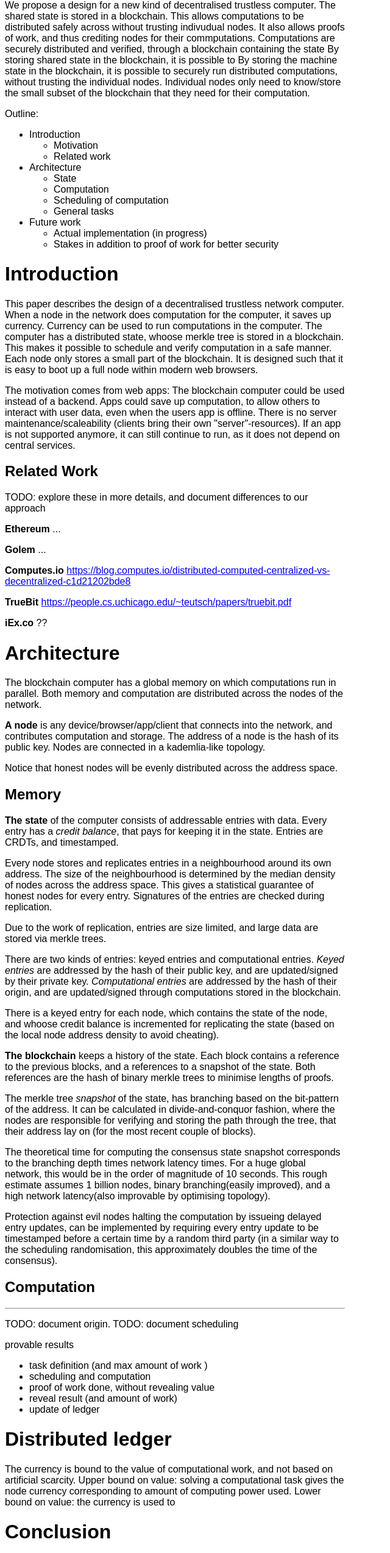
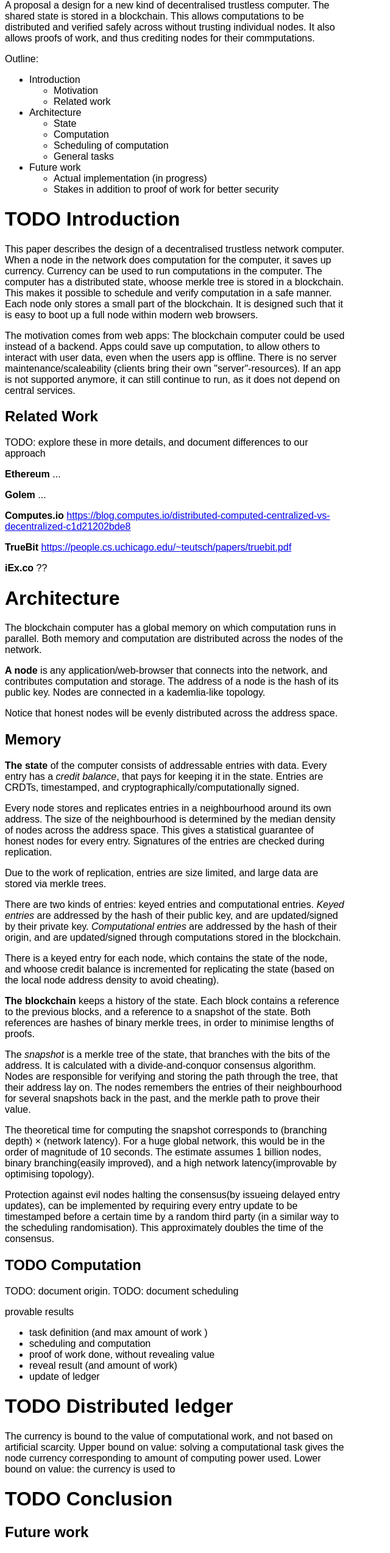
Before and after one commit to rasmuserik/p2pweb, a website built with webpack: page docs/blockchain-computer.html in a window 1280 px wide. Shown: the part 237-2784 px from the top of the page at 61% size, without its empty margins (0-640 px from the left). Built offline with nearby package versions, Linux system fonts and the light colour scheme.

Commit message:
writing correction and cleanup

```diff
--- a/docs/blockchain-computer.html
+++ b/docs/blockchain-computer.html
@@ -30,7 +30,7 @@ body {
                         <p class="author">Rasmus Erik Voel Jensen</p>
                         <p class="date">2017</p>
                         <h2>Abstract</h2>
-        <p class="abstract"><p>We propose a design for a new kind of decentralised trustless computer. The shared state is stored in a blockchain. This allows computations to be distributed safely across without trusting indivudual nodes. It also allows proofs of work, and thus crediting nodes for their commputations. Computations are securely distributed and verified, through a blockchain containing the state By storing shared state in the blockchain, it is possible to By storing the machine state in the blockchain, it is possible to securely run distributed computations, without trusting the individual nodes. Individual nodes only need to know/store the small subset of the blockchain that they need for their computation.</p></p>
+        <p class="abstract"><p>A proposal a design for a new kind of decentralised trustless computer. The shared state is stored in a blockchain. This allows computations to be distributed and verified safely across without trusting individual nodes. It also allows proofs of work, and thus crediting nodes for their commputations.</p></p>
               </header>
                   <p>Outline:</p>
 <ul>
@@ -52,7 +52,7 @@ body {
 <li>Stakes in addition to proof of work for better security</li>
 </ul></li>
 </ul>
-<h1 id="introduction">Introduction</h1>
+<h1 id="todo-introduction">TODO Introduction</h1>
 <p>This paper describes the design of a decentralised trustless network computer. When a node in the network does computation for the computer, it saves up currency. Currency can be used to run computations in the computer. The computer has a distributed state, whoose merkle tree is stored in a blockchain. This makes it possible to schedule and verify computation in a safe manner. Each node only stores a small part of the blockchain. It is designed such that it is easy to boot up a full node within modern web browsers.</p>
 <p>The motivation comes from web apps: The blockchain computer could be used instead of a backend. Apps could save up computation, to allow others to interact with user data, even when the users app is offline. There is no server maintenance/scaleability (clients bring their own &quot;server&quot;-resources). If an app is not supported anymore, it can still continue to run, as it does not depend on central services.</p>
 <h2 id="related-work">Related Work</h2>
@@ -63,21 +63,20 @@ body {
 <p><strong>TrueBit</strong> <a href="https://people.cs.uchicago.edu/~teutsch/papers/truebit.pdf" class="uri">https://people.cs.uchicago.edu/~teutsch/papers/truebit.pdf</a></p>
 <p><strong>iEx.co</strong> ??</p>
 <h1 id="architecture">Architecture</h1>
-<p>The blockchain computer has a global memory on which computations run in parallel. Both memory and computation are distributed across the nodes of the network.</p>
-<p><strong>A node</strong> is any device/browser/app/client that connects into the network, and contributes computation and storage. The address of a node is the hash of its public key. Nodes are connected in a kademlia-like topology.</p>
+<p>The blockchain computer has a global memory on which computation runs in parallel. Both memory and computation are distributed across the nodes of the network.</p>
+<p><strong>A node</strong> is any application/web-browser that connects into the network, and contributes computation and storage. The address of a node is the hash of its public key. Nodes are connected in a kademlia-like topology.</p>
 <p>Notice that honest nodes will be evenly distributed across the address space.</p>
 <h2 id="memory">Memory</h2>
-<p><strong>The state</strong> of the computer consists of addressable entries with data. Every entry has a <em>credit balance</em>, that pays for keeping it in the state. Entries are CRDTs, and timestamped.</p>
+<p><strong>The state</strong> of the computer consists of addressable entries with data. Every entry has a <em>credit balance</em>, that pays for keeping it in the state. Entries are CRDTs, timestamped, and cryptographically/computationally signed.</p>
 <p>Every node stores and replicates entries in a neighbourhood around its own address. The size of the neighbourhood is determined by the median density of nodes across the address space. This gives a statistical guarantee of honest nodes for every entry. Signatures of the entries are checked during replication.</p>
 <p>Due to the work of replication, entries are size limited, and large data are stored via merkle trees.</p>
 <p>There are two kinds of entries: keyed entries and computational entries. <em>Keyed entries</em> are addressed by the hash of their public key, and are updated/signed by their private key. <em>Computational entries</em> are addressed by the hash of their origin, and are updated/signed through computations stored in the blockchain.</p>
 <p>There is a keyed entry for each node, which contains the state of the node, and whoose credit balance is incremented for replicating the state (based on the local node address density to avoid cheating).</p>
-<p><strong>The blockchain</strong> keeps a history of the state. Each block contains a reference to the previous blocks, and a references to a snapshot of the state. Both references are the hash of binary merkle trees to minimise lengths of proofs.</p>
-<p>The merkle tree <em>snapshot</em> of the state, has branching based on the bit-pattern of the address. It can be calculated in divide-and-conquor fashion, where the nodes are responsible for verifying and storing the path through the tree, that their address lay on (for the most recent couple of blocks).</p>
-<p>The theoretical time for computing the consensus state snapshot corresponds to the branching depth times network latency times. For a huge global network, this would be in the order of magnitude of 10 seconds. This rough estimate assumes 1 billion nodes, binary branching(easily improved), and a high network latency(also improvable by optimising topology).</p>
-<p>Protection against evil nodes halting the computation by issueing delayed entry updates, can be implemented by requiring every entry update to be timestamped before a certain time by a random third party (in a similar way to the scheduling randomisation, this approximately doubles the time of the consensus).</p>
-<h2 id="computation">Computation</h2>
-<hr />
+<p><strong>The blockchain</strong> keeps a history of the state. Each block contains a reference to the previous blocks, and a reference to a snapshot of the state. Both references are hashes of binary merkle trees, in order to minimise lengths of proofs.</p>
+<p>The <em>snapshot</em> is a merkle tree of the state, that branches with the bits of the address. It is calculated with a divide-and-conquor consensus algorithm. Nodes are responsible for verifying and storing the path through the tree, that their address lay on. The nodes remembers the entries of their neighbourhood for several snapshots back in the past, and the merkle path to prove their value.</p>
+<p>The theoretical time for computing the snapshot corresponds to (branching depth) <span class="math inline">×</span> (network latency). For a huge global network, this would be in the order of magnitude of 10 seconds. The estimate assumes 1 billion nodes, binary branching(easily improved), and a high network latency(improvable by optimising topology).</p>
+<p>Protection against evil nodes halting the consensus(by issueing delayed entry updates), can be implemented by requiring every entry update to be timestamped before a certain time by a random third party (in a similar way to the scheduling randomisation). This approximately doubles the time of the consensus.</p>
+<h2 id="todo-computation">TODO Computation</h2>
 <p>TODO: document origin. TODO: document scheduling</p>
 <p>provable results</p>
 <ul>
@@ -87,13 +86,14 @@ body {
 <li>reveal result (and amount of work)</li>
 <li>update of ledger</li>
 </ul>
-<h1 id="distributed-ledger">Distributed ledger</h1>
+<h1 id="todo-distributed-ledger">TODO Distributed ledger</h1>
 <p>The currency is bound to the value of computational work, and not based on artificial scarcity. Upper bound on value: solving a computational task gives the node currency corresponding to amount of computing power used. Lower bound on value: the currency is used to</p>
-<h1 id="conclusion">Conclusion</h1>
+<h1 id="todo-conclusion">TODO Conclusion</h1>
 <h2 id="future-work">Future work</h2>
 <p>Finishing the actual implementation.</p>
 <p>Generalise computational tasks to storage, bandwidth, etc.</p>
 <p>Adding stake, in addition to proof of work for better security.</p>
+<h1 id="todo-bibliography">TODO Bibliography</h1>
           </div>
   </body>
 </html>
```
Also changed, not shown: blockchain-computer.md (+17 -17 lines), 1 other file.
